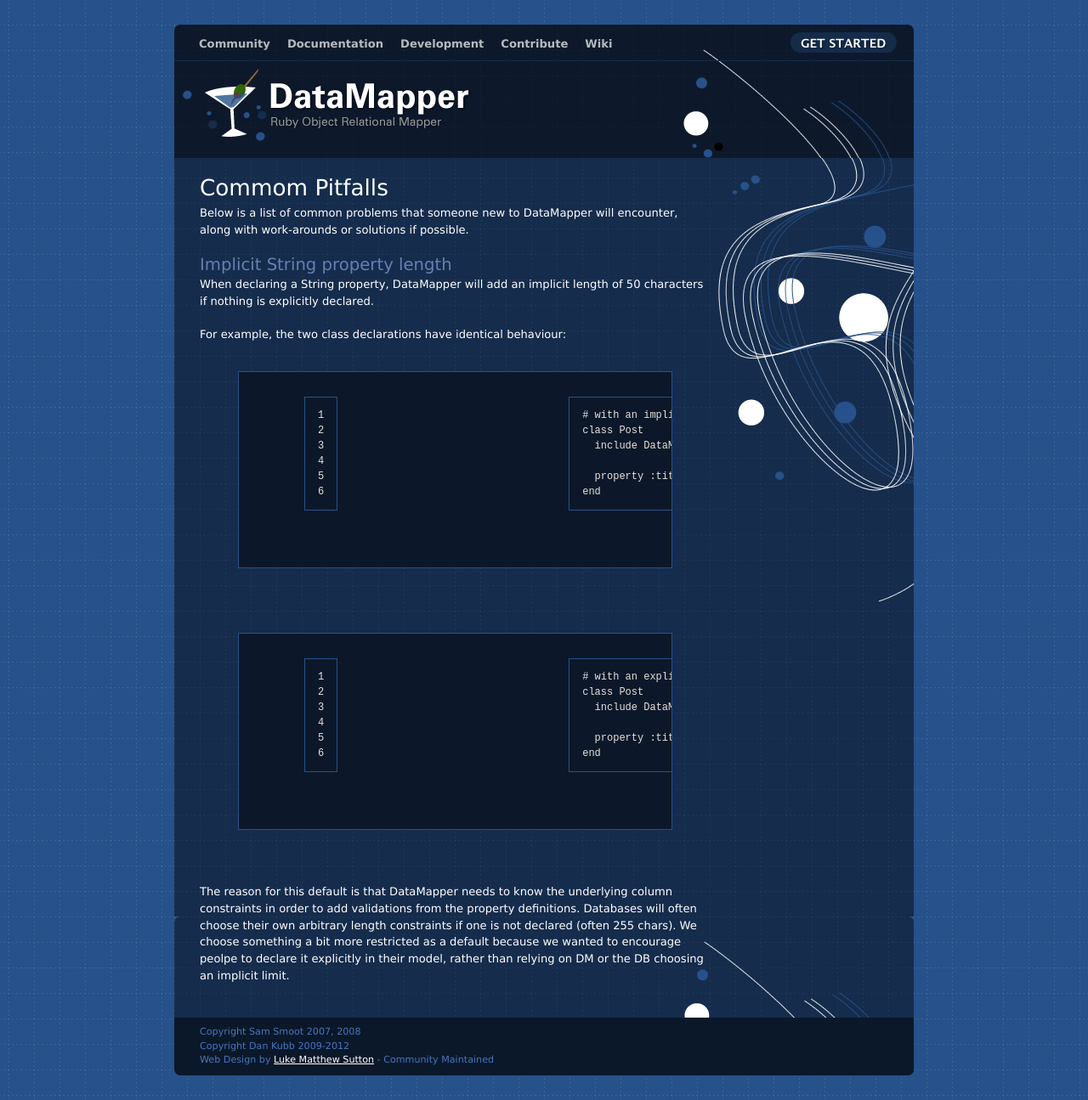
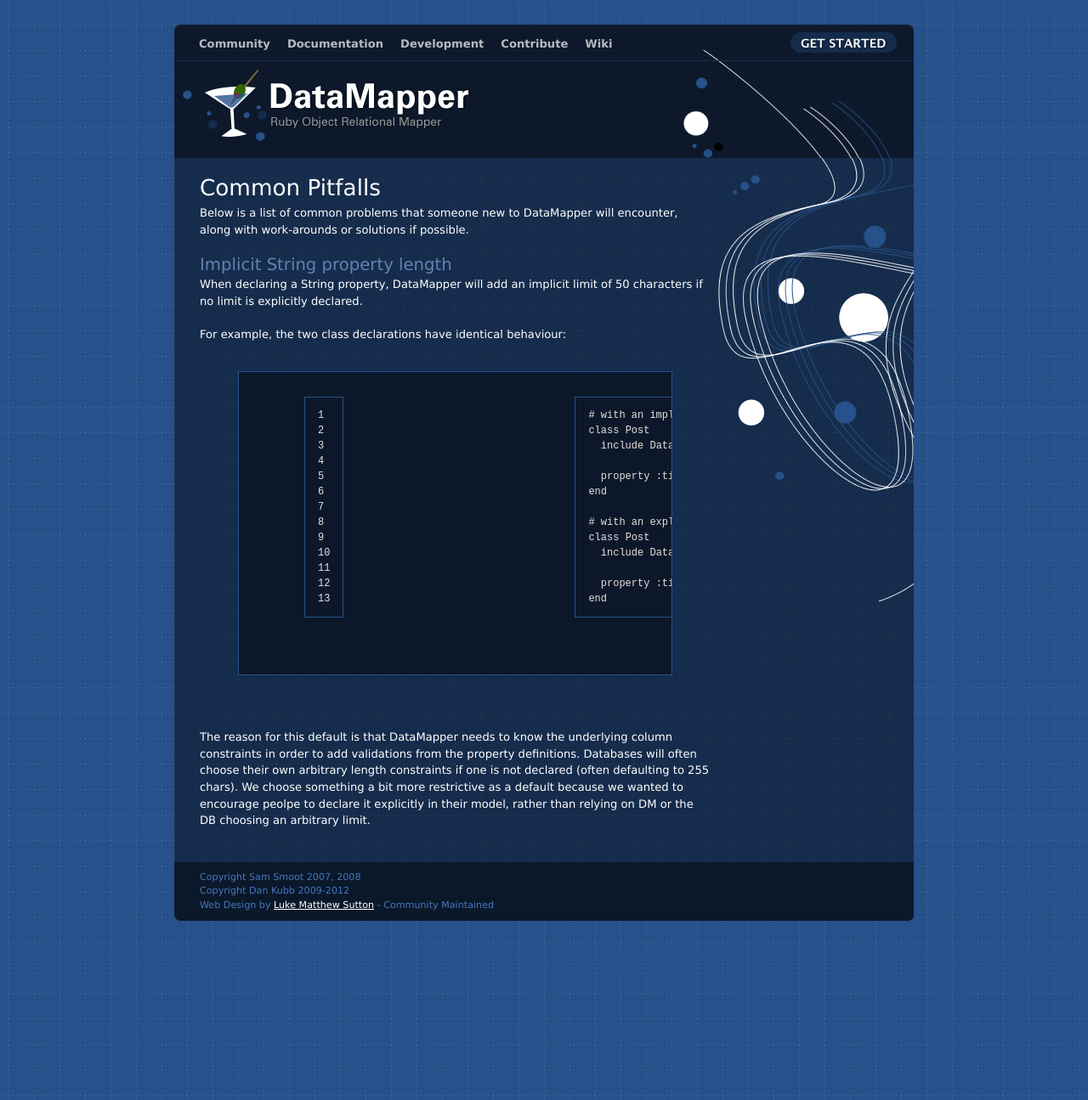
Before and after one commit to datamapper/datamapper.github.com, a Jekyll site: the page built from docs/pitfalls.md, in a window 1280 px wide. Shown: the whole page at 85% size. Built offline with Jekyll 4.4.1, drawn with Linux system fonts in a browser that asks for light colours; Markdown is read by kramdown in place of the engine named in the settings.

Commit message:
Fix spelling mistakes and english in new pitfalls docs

```diff
--- a/docs/pitfalls.md
+++ b/docs/pitfalls.md
@@ -1,6 +1,6 @@
 ---
 layout: default
-title: Commom Pitfalls
+title: Common Pitfalls
 body_id: docs
 created_at: Sun Apr 01 21:13:13 -0700 2012
 ---
@@ -14,11 +14,10 @@ encounter, along with work-arounds or solutions if possible.
 Implicit String property length
 -------------------------------
 
-When declaring a String property, DataMapper will add an implicit length of 50
-characters if nothing is explicitly declared.
+When declaring a String property, DataMapper will add an implicit limit of 50
+characters if no limit is explicitly declared.
 
 For example, the two class declarations have identical behaviour:
-
 {% highlight ruby linenos %}
 # with an implicit length
 class Post
@@ -26,9 +25,7 @@ class Post
 
   property :title, String
 end
-{% endhighlight %}
 
-{% highlight ruby linenos %}
 # with an explicit length
 class Post
   include DataMapper::Resource
@@ -36,10 +33,10 @@ class Post
   property :title, String, :length => 50
 end
 {% endhighlight %}
-
 The reason for this default is that DataMapper needs to know the underlying
 column constraints in order to add validations from the property definitions.
 Databases will often choose their own arbitrary length constraints if one is not
-declared (often 255 chars). We choose something a bit more restricted as a
-default because we wanted to encourage peolpe to declare it explicitly in their
-model, rather than relying on DM or the DB choosing an implicit limit.
+declared (often defaulting to 255 chars). We choose something a bit more
+restrictive as a default because we wanted to encourage peolpe to declare
+it explicitly in their model, rather than relying on DM or the DB choosing
+an arbitrary limit.
```
